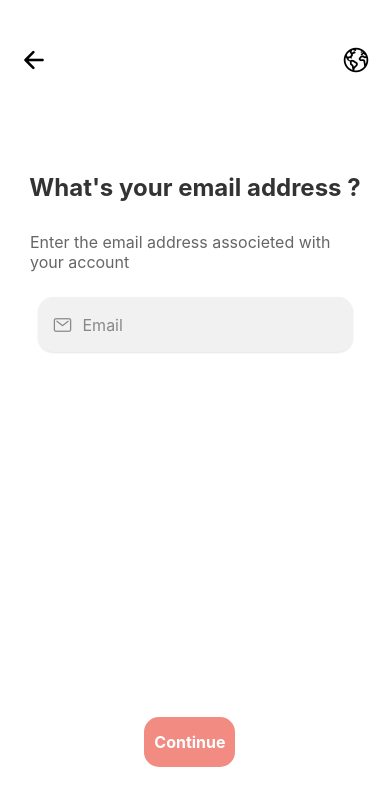
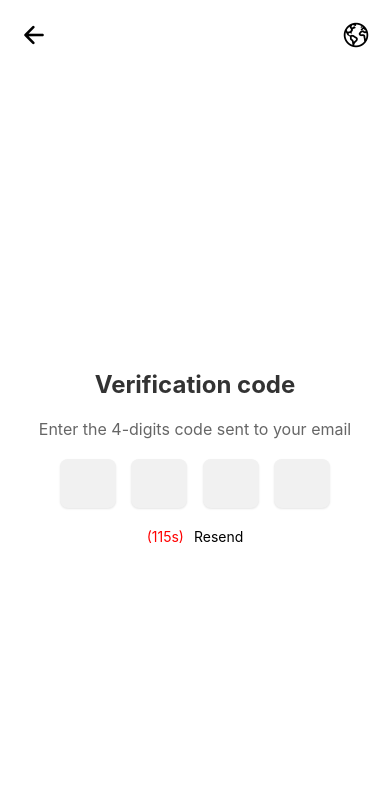
Before and after one commit to TheMenufy/TheMenufy_franchise, a React Native app: screen /Forgetpasswordverificarion in a window 390 px wide. Shown: the top 806 px of the page. Built offline with nearby package versions, Linux system fonts and the light colour scheme.

Commit message:
consommation correction

```diff
--- a/screens/Forgetpasswordverificarion.js
+++ b/screens/Forgetpasswordverificarion.js
@@ -1,82 +1,94 @@
-import React, { useState } from 'react';
+import React, { useState, useEffect } from 'react';
 import { View, Text, TextInput, TouchableOpacity, StyleSheet, Image } from 'react-native';
-import Icon from 'react-native-vector-icons/Ionicons'; // Importing Ionicons from react-native-vector-icons
+import Icon from 'react-native-vector-icons/Ionicons';
 import axios from 'axios';
-export default function ForgetPassword({ navigation }) {
-  const [email, setEmail] = useState('');
-  const [password, setPassword] = useState('');
-  const [emailError, setEmailError] = useState('');
-  const [passwordError, setPasswordError] = useState('');
-  const [rememberMe, setRememberMe] = useState(false);
 
+export default function ForgetPasswordVerification({ navigation }) {
+  const [code, setCode] = useState(['', '', '', '']);
+  const [timeLeft, setTimeLeft] = useState(120);
+  const [isCodeIncorrect, setIsCodeIncorrect] = useState(false);
 
-  const handleForgetPasswordVerification = async () => {
-    let valid = true;
+  useEffect(() => {
+    const timer = setInterval(() => {
+      setTimeLeft(prev => (prev > 0 ? prev - 1 : prev));
+    }, 1000);
 
-    if (email === '') {
-      setEmailError('Email is required');
-      valid = false;
-    } else {
-      setEmailError('');
+    return () => clearInterval(timer);
+  }, []);
+
+  const handleCodeChange = (index, value) => {
+    const newCode = [...code];
+    newCode[index] = value;
+    setCode(newCode);
+
+    if (newCode.join('').length === 4) {
+      validateCode(newCode.join(''));
     }
+  };
 
-    if (valid) {
-      try {
-        const response = await axios.put('http://192.168.1.17:5555/auth/forgotPwd', { email });
+  const validateCode = async (code) => {
 
-        if (response.status === 200) {
-          // Navigate to verification screen or show success message
-          navigation.navigate('Forgetpasswordverificarion');
-        } else {
-          // Handle other response statuses appropriately
-          setEmailError(response.data.message || 'Unknown error occurred');
-        }
-      } catch (error) {
-        if (error.response && error.response.data) {
-          const errorMessage = error.response.data.message;
-          setEmailError(errorMessage);
-        } else {
-          console.error('Network error:', error.message);
-          setEmailError('Network error, please try again later.');
-        }
+    try {
+      // Send the code with the correct key as per the server's expectations
+      const response = await axios.post('http://192.168.1.17:5555/auth/verifCode', { activationCodeForgotPass: code });
+
+      if (response.status==201) {
+
+        navigation.navigate('Changepasswordwithverif');
+        setIsCodeIncorrect(false);
+      } else {
+        // Code is incorrect or another error occurred
+        setIsCodeIncorrect(true);
       }
+    } catch (error) {
+      setIsCodeIncorrect(true);
+      console.error('Error verifying code:', error.message);
     }
   };
 
 
+  const handleResendCode = () => {
+    if (timeLeft === 0) {
+      setTimeLeft(120);
+      setCode(['', '', '', '']);
+      setIsCodeIncorrect(false);
+      // Add resend code logic here, such as making an API call to resend the code
+    }
+  };
+
   return (
     <View style={styles.container}>
       <View style={styles.header}>
-        <Icon name="arrow-back" size={28} color="#000" style={styles.earth}  />
-        <Icon name="earth-outline" size={28} color="#000" style={styles.earth}/>
+        <Icon name="arrow-back" size={28} color="#000" onPress={() => navigation.goBack()} />
+        <Icon name="earth-outline" size={28} color="#000" />
       </View>
       <View style={styles.overlay}>
-
-        <Text style={styles.welcomeText}>What's your email address ?</Text>
-        <Text style={styles.subtitle}>Enter the email address associeted with your account </Text>
-        <View style={styles.inputContainer}>
-          <Icon name="mail-outline" size={20} color="#888" style={styles.icon} />
-          <TextInput
-            style={styles.input}
-            placeholder="Email"
-            placeholderTextColor="#888"
-            value={email}
-            onChangeText={setEmail}
-          />
+        <Text style={styles.title}>Verification code</Text>
+        <Text style={styles.subtitle}>Enter the 4-digits code sent to your email</Text>
+        <View style={styles.codeContainer}>
+          {code.map((digit, index) => (
+            <TextInput
+              key={index}
+              style={[styles.codeInput, isCodeIncorrect && styles.incorrectCode]}
+              keyboardType="numeric"
+              maxLength={1}
+              value={digit}
+              onChangeText={value => handleCodeChange(index, value)}
+            />
+          ))}
         </View>
-        {emailError ? <Text style={styles.errorText}>{emailError}</Text> : null}
-
-
-
-        <View style={styles.footerContainer}>
-        <TouchableOpacity
-          style={styles.button}
-          onPress={handleForgetPasswordVerification}
-
-        >
-          <Text style={styles.buttonText}>Continue</Text>
-        </TouchableOpacity>
+        <View style={styles.resendContainer}>
+          <Text style={styles.timerText}>({timeLeft}s)</Text>
+          <TouchableOpacity onPress={handleResendCode} disabled={timeLeft > 0}>
+            <Text style={styles.resendText}>Resend</Text>
+          </TouchableOpacity>
         </View>
+        {isCodeIncorrect && (
+          <View style={styles.errorContainer}>
+            <Icon name="alert-circle-outline" size={20} color="white" />
+            <Text style={styles.errorText}>Code incorrect!</Text>
+          </View>
+        )}
       </View>
     </View>
   );
@@ -85,11 +97,7 @@ export default function ForgetPassword({ navigation }) {
 const styles = StyleSheet.create({
   container: {
     flex: 1,
-
     backgroundColor: 'white',
-  },
-  earth:{
-    marginTop:25,
   },
   header: {
     flexDirection: 'row',
@@ -98,114 +106,66 @@ const styles = StyleSheet.create({
   },
   overlay: {
     flex: 1,
-    backgroundColor: 'white',
     alignItems: 'center',
     justifyContent: 'center',
     paddingHorizontal: 20,
   },
-  image: {
-    width: 200,
-    height: 230,
-    marginBottom: 20,
-  },
-  welcomeText: {
+  title: {
     fontSize: 24,
     fontWeight: 'bold',
-    marginBottom: 30,
     color: '#333',
   },
   subtitle: {
     fontSize: 16,
     color: '#666',
-    marginBottom: 25,
-    marginHorizontal:10
+    marginVertical: 20,
   },
-  inputContainer: {
+  codeContainer: {
     flexDirection: 'row',
-    alignItems: 'center',
+    justifyContent: 'space-between',
+    width: '80%',
+    marginBottom: 20,
+  },
+  codeInput: {
     backgroundColor: '#f1f1f1',
+    textAlign: 'center',
     paddingVertical: 10,
     paddingHorizontal: 15,
-    marginBottom: 15,
-    borderRadius: 15,
-    width: '90%',
-    height:55,
+    marginHorizontal: 5,
+    borderRadius: 8,
+    fontSize: 24,
+    width: '20%',
     shadowColor: '#000',
     shadowOffset: { width: 0, height: 1 },
     shadowOpacity: 0.1,
     shadowRadius: 2,
     elevation: 2,
   },
-  input: {
-    flex: 1,
-    fontSize: 16,
-    color: '#333',
+  incorrectCode: {
+    borderBottomWidth: 2,
+    borderBottomColor: 'red',
   },
-  icon: {
-    marginRight: 10,
+  resendContainer: {
+    flexDirection: 'row',
+    alignItems: 'center',
+  },
+  timerText: {
+    color: 'red',
+  },
+  resendText: {
+    color: '#000',
+    marginLeft: 10,
+  },
+  errorContainer: {
+    flexDirection: 'row',
+    alignItems: 'center',
+    backgroundColor: '#f28b82',
+    padding: 10,
+    borderRadius: 8,
+    marginTop: 20,
   },
   errorText: {
-    color: 'red',
-    alignSelf: 'flex-start',
-    marginLeft: 15,
-    marginBottom: 10,
-  },
-  optionsContainer: {
-    flexDirection: 'row',
-    justifyContent: 'space-between',
-    alignItems: 'center',
-    width: '100%',
-    marginBottom: 70,
-
-  },
-  rememberMeContainer: {
-    flexDirection: 'row',
-    alignItems: 'center',
-    marginHorizontal:30,
-  },
-  rememberMeSelected: {
-    backgroundColor: '#f28b82',
-    borderColor: '#f28b82',
-  },
-  rememberMeText: {
-    fontSize: 14,
-    color: '#888',
-  },
-  forgotPasswordText: {
-    fontSize: 14,
-    color: '#f28b82',
-    marginHorizontal:30,
-  },
-  button: {
-    backgroundColor: '#f28b82',
-    paddingVertical: 15,
-    paddingHorizontal: 15,
-    borderRadius: 15,
-    alignItems: 'center',
-    width: '90%',
-
-  },
-  buttonText: {
-    color: '#fff',
-    fontSize: 16,
-    fontWeight: 'bold',
-  },
-  footerContainer: {
-    flexDirection: 'row',
-    alignItems: 'center',
-marginTop:350
-
-
-
-  },
-  footerText: {
-    fontSize: 14,
-    color: '#888',
-  },
-  signUpText: {
-    fontSize: 16,
-    color: '#f28b82',
-    fontWeight: 'bold',
-
+    color: 'white',
+    marginLeft: 10,
   },
 });
```
